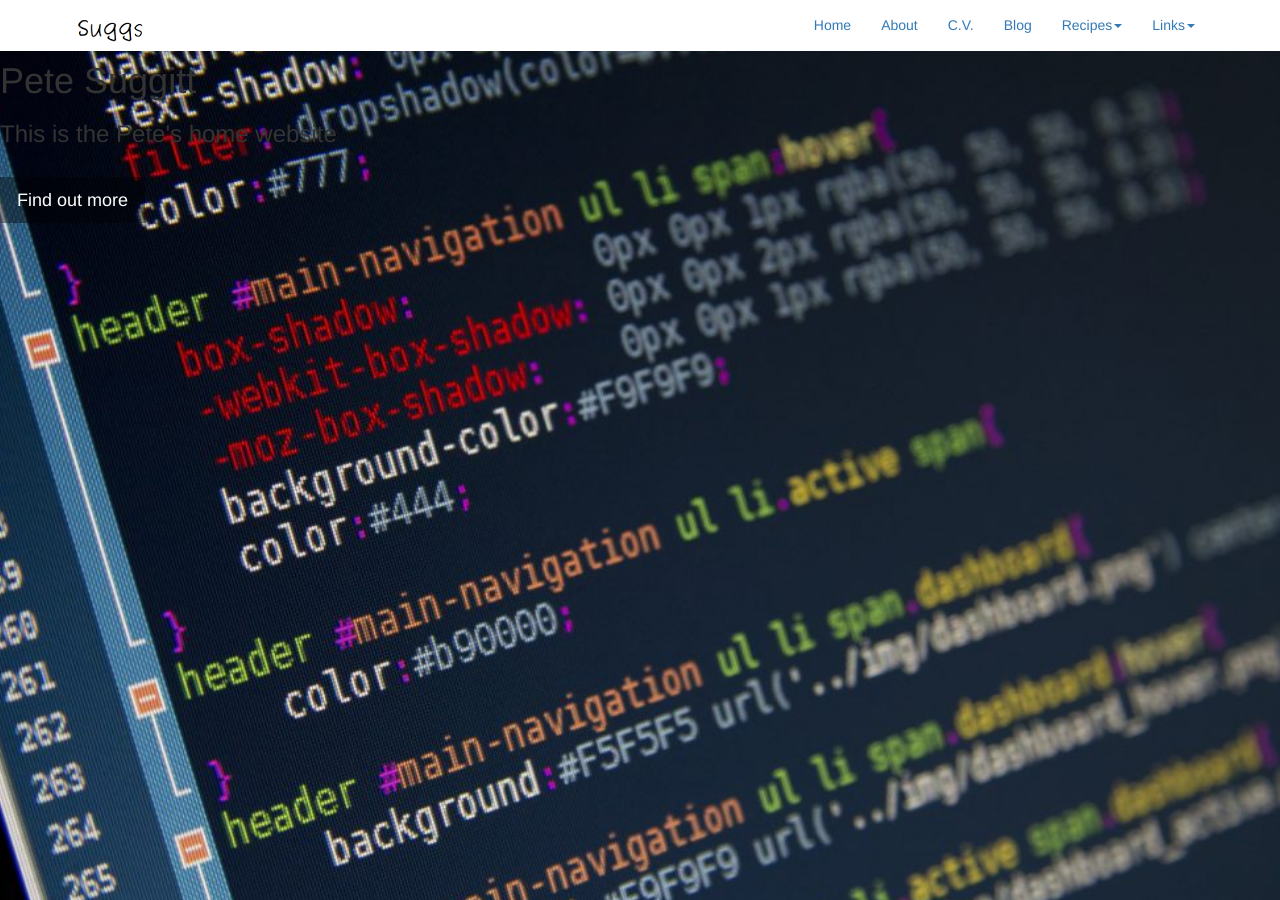
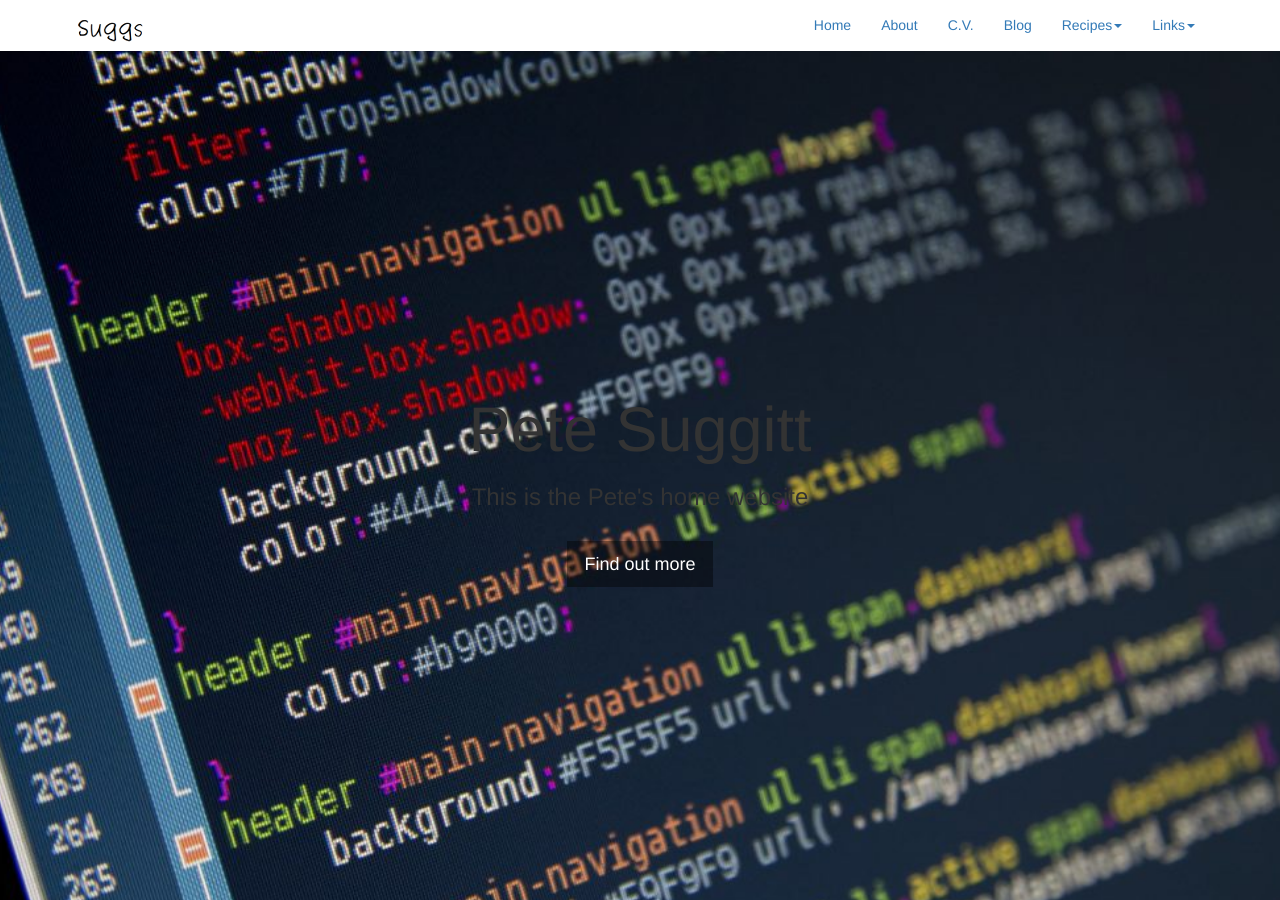
Before and after one commit to suggitpe/suggitpe.github.io, a Jekyll site: the page built from index.md, in a window 1280 px wide and 900 px high. Built offline with Jekyll 4.4.1, drawn with Linux system fonts in a browser that asks for light colours.

Commit message:
updated site

```diff
--- a/assets/css/main.css
+++ b/assets/css/main.css
@@ -4,13 +4,13 @@ body {
     height: 100%;
 }
 
-.text-verticle-center {
+.text-vertical-center {
     display: table-cell;
     text-align: center;
     vertical-align: middle;
 }
 
-.text-verticle-center h1 {
+.text-vertical-center h1 {
     margin: 0;
     padding: 0;
     font-size: 4.5em;
```
